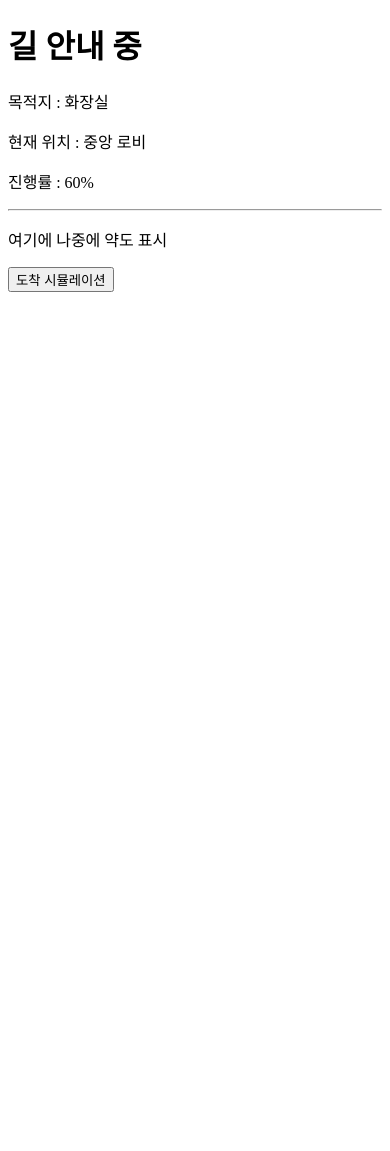
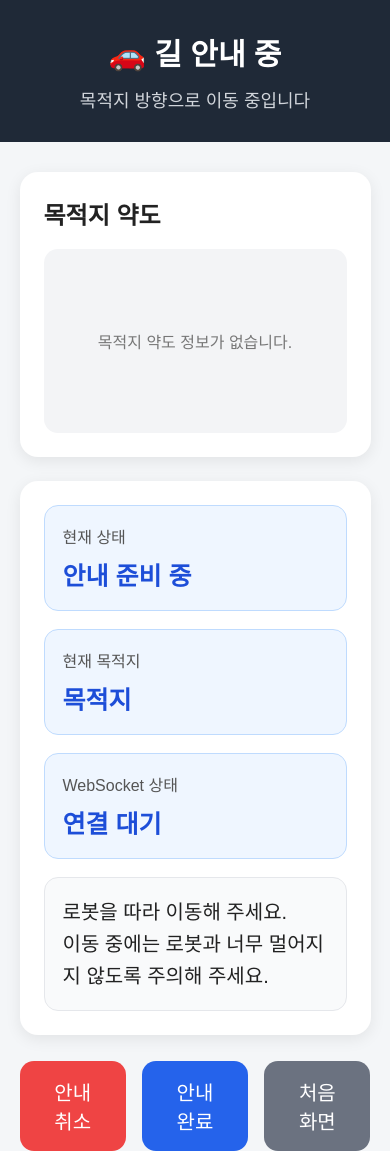
Before and after one commit to ros2-team/Project_Aero, a Flask app: page /navigation in a window 390 px wide. Before the commit the page ends 292 px from the top, so only its background shows below. Run offline with Flask 3, Linux system fonts and the light colour scheme; some libraries are stand-ins or nearby versions.

Commit message:
socketio

```diff
--- a/flask_server/app.py
+++ b/flask_server/app.py
@@ -6,12 +6,13 @@ from flask import Flask
 from flask import render_template
 from flask import request
 from flask import jsonify
+from flask_socketio import SocketIO
+from flask_socketio import emit
 from database.database import get_db_connection
 from database.database import get_locations
 from database.location import get_location_by_code
 
 #   function    ---------------------------------------------------------------------------------------------
-
 def send_route_to_ros2(navigation_route):
     args = []
     for target in navigation_route:
@@ -30,10 +31,26 @@ def send_route_to_ros2(navigation_route):
         ["bash", "-c", command]
     )
 
-#   flask server    ---------------------------------------------------------------------------------------------
+#   flask init     ---------------------------------------------------------------------------------------------
+app = Flask(__name__)
+socketio = SocketIO(
+    app,
+    cors_allowed_origins = "*"
+)
 
-app = Flask(__name__)
+#   flask socketio    ---------------------------------------------------------------------------------------------
+@socketio.on("connect")
+def handle_connect():
+    print("Websocket connected")
+    emit("navigation_status",
+        {"status" : "connected",
+        "message" : "WebSocket 연결완료"})
 
+@socketio.on("disconnect")
+def handle_disconnect():
+    print("WebSocket disconnected")
+
+#   flask route    ---------------------------------------------------------------------------------------------
 # 로밍 화면
 @app.route("/")
 @app.route("/idle")
@@ -61,12 +78,18 @@ def navigation():
 
     destination = request.args.get(
         "destination",
-        "화장실"
+        "목적지"
+    )
+
+    location_code = request.args.get(
+        "location_code",
+        "unknown"
     )
 
     return render_template(
         "navigation.html",
-        destination=destination
+        destination=destination,
+        location_code=location_code
     )
 
 # 안내 완료
@@ -155,7 +178,8 @@ def start_navigation():
     })
 
 if __name__ == "__main__":
-    app.run(
+    socketio.run(
+        app,
         host="0.0.0.0",
         port=5000,
         debug=True
--- a/flask_server/static/js/destination.js
+++ b/flask_server/static/js/destination.js
@@ -111,7 +111,8 @@ function startNavigation() {
         console.log("서버 응답:", data);
         if (data.status === "success") {
             const firstDestination = data.route[0].location_name;
-            location.href = '/navigation?destination=${encodeURIComponent(firstDestination)}';
+            const firstLocationCode = data.route[0].location_code;
+            location.href = '/navigation?destination=${encodeURIComponent(firstDestination)}&location_code=${encodeURIComponent(firstLocationCode)}';
         }
         else {
             alert("경로 전송 실패: " + data.message);
--- /dev/null
+++ b/flask_server/static/js/navigation.js
@@ -0,0 +1,102 @@
+const socket = io();
+
+const statusValue = document.getElementById("statusValue");
+const socketStatus = document.getElementById("socketStatus");
+const guideMessage = document.getElementById("guideMessage");
+const currentTarget = document.getElementById("currentTarget");
+
+const cancelButton = document.getElementById("cancelButton");
+const finishButton = document.getElementById("finishButton");
+const homeButton = document.getElementById("homeButton");
+
+
+socket.on("connect", () => {
+    console.log("WebSocket connected");
+
+    if (socketStatus) {
+        socketStatus.innerText = "연결됨";
+    }
+});
+
+
+socket.on("disconnect", () => {
+    console.log("WebSocket disconnected");
+
+    if (socketStatus) {
+        socketStatus.innerText = "연결 끊김";
+    }
+});
+
+
+socket.on("navigation_status", (data) => {
+    console.log("navigation_status:", data);
+
+    if (statusValue && data.status) {
+        statusValue.innerText = convertStatusText(data.status);
+    }
+
+    if (guideMessage && data.message) {
+        guideMessage.innerText = data.message;
+    }
+
+    if (currentTarget && data.location_name) {
+        currentTarget.innerText = data.location_name;
+    }
+
+    if (data.status === "finished") {
+        setTimeout(() => {
+            location.href = "/finish";
+        }, 1500);
+    }
+});
+
+
+function convertStatusText(status) {
+    if (status === "connected") {
+        return "연결 완료";
+    }
+
+    if (status === "started") {
+        return "안내 시작";
+    }
+
+    if (status === "moving") {
+        return "이동 중";
+    }
+
+    if (status === "arrived") {
+        return "목적지 도착";
+    }
+
+    if (status === "finished") {
+        return "안내 완료";
+    }
+
+    if (status === "error") {
+        return "오류 발생";
+    }
+
+    return status;
+}
+
+
+cancelButton.addEventListener("click", () => {
+    const result = confirm("길 안내를 취소하시겠습니까?");
+
+    if (!result) {
+        return;
+    }
+
+    // 아직 로봇 정지 API는 안 만들었으므로 화면만 이동
+    location.href = "/idle";
+});
+
+
+finishButton.addEventListener("click", () => {
+    location.href = "/finish";
+});
+
+
+homeButton.addEventListener("click", () => {
+    location.href = "/idle";
+});
--- a/flask_server/templates/navigation.html
+++ b/flask_server/templates/navigation.html
@@ -1,27 +1,248 @@
 <!DOCTYPE html>
-<html>
+<html lang="ko">
 <head>
-    <title>Navigation</title>
+    <meta charset="UTF-8">
+    <meta name="viewport" content="width=device-width, initial-scale=1.0">
+    <title>길 안내 중</title>
+    <link rel="icon" href="data:,">
+
+    <style>
+        body {
+            margin: 0;
+            padding: 0;
+            font-family: Arial, sans-serif;
+            background: #f4f6f8;
+            color: #222;
+        }
+
+        .page {
+            width: 100%;
+            min-height: 100vh;
+        }
+
+        .header {
+            width: 100%;
+            padding: 30px 0;
+            background: #1f2937;
+            color: white;
+            text-align: center;
+        }
+
+        .header h1 {
+            margin: 0;
+            font-size: 38px;
+        }
+
+        .header p {
+            margin: 12px 0 0 0;
+            font-size: 22px;
+            color: #d1d5db;
+        }
+
+        .content {
+            width: 90%;
+            max-width: 1100px;
+            margin: 30px auto 0 auto;
+            display: flex;
+            gap: 24px;
+        }
+
+        .panel {
+            background: white;
+            border-radius: 18px;
+            padding: 24px;
+            box-shadow: 0 4px 16px rgba(0,0,0,0.08);
+        }
+
+        .map-panel {
+            flex: 2;
+        }
+
+        .status-panel {
+            flex: 1;
+        }
+
+        .panel-title {
+            font-size: 24px;
+            font-weight: bold;
+            margin-bottom: 18px;
+        }
+
+        .map-image {
+            width: 100%;
+            border-radius: 14px;
+            border: 1px solid #ddd;
+        }
+
+        .no-map {
+            padding: 80px 0;
+            text-align: center;
+            color: #777;
+            background: #f3f4f6;
+            border-radius: 14px;
+        }
+
+        .status-box {
+            padding: 18px;
+            border-radius: 14px;
+            background: #eff6ff;
+            border: 1px solid #bfdbfe;
+            margin-bottom: 18px;
+        }
+
+        .status-label {
+            font-size: 16px;
+            color: #555;
+            margin-bottom: 8px;
+        }
+
+        .status-value {
+            font-size: 25px;
+            font-weight: bold;
+            color: #1d4ed8;
+        }
+
+        .guide-message {
+            font-size: 20px;
+            line-height: 1.6;
+            padding: 18px;
+            border-radius: 14px;
+            background: #f9fafb;
+            border: 1px solid #e5e7eb;
+        }
+
+        .button-area {
+            width: 90%;
+            max-width: 1100px;
+            margin: 26px auto 0 auto;
+            display: flex;
+            justify-content: center;
+            gap: 16px;
+        }
+
+        button {
+            border: none;
+            border-radius: 14px;
+            padding: 16px 32px;
+            font-size: 20px;
+            cursor: pointer;
+        }
+
+        .btn-cancel {
+            background: #ef4444;
+            color: white;
+        }
+
+        .btn-finish {
+            background: #2563eb;
+            color: white;
+        }
+
+        .btn-home {
+            background: #6b7280;
+            color: white;
+        }
+
+        @media (max-width: 800px) {
+            .content {
+                flex-direction: column;
+            }
+
+            .header h1 {
+                font-size: 30px;
+            }
+
+            .header p {
+                font-size: 18px;
+            }
+        }
+    </style>
 </head>
+
 <body>
+    <div class="page">
 
-<h1>길 안내 중</h1>
+        <div class="header">
+            <h1>🚗 길 안내 중</h1>
+            <p>
+                <span id="destinationName">{{ destination }}</span>
+                방향으로 이동 중입니다
+            </p>
+        </div>
 
-<p>목적지 : {{ destination }}</p>
+        <div class="content">
 
-<p>현재 위치 : 중앙 로비</p>
+            <div class="panel map-panel">
+                <div class="panel-title">목적지 약도</div>
 
-<p>진행률 : 60%</p>
+                {% if location_code != "unknown" %}
+                    <img
+                        class="map-image"
+                        id="mapImage"
+                        src="{{ url_for('static', filename='img/pos_img/' + location_code + '.png') }}"
+                        alt="목적지 약도"
+                    >
+                {% else %}
+                    <div class="no-map">
+                        목적지 약도 정보가 없습니다.
+                    </div>
+                {% endif %}
+            </div>
 
-<hr>
+            <div class="panel status-panel">
 
-<p>
-여기에 나중에 약도 표시
-</p>
+                <div class="status-box">
+                    <div class="status-label">현재 상태</div>
+                    <div class="status-value" id="statusValue">
+                        안내 준비 중
+                    </div>
+                </div>
 
-<button onclick="location.href='/finish'">
-    도착 시뮬레이션
-</button>
+                <div class="status-box">
+                    <div class="status-label">현재 목적지</div>
+                    <div class="status-value" id="currentTarget">
+                        {{ destination }}
+                    </div>
+                </div>
 
+                <div class="status-box">
+                    <div class="status-label">WebSocket 상태</div>
+                    <div class="status-value" id="socketStatus">
+                        연결 대기
+                    </div>
+                </div>
+
+                <div class="guide-message" id="guideMessage">
+                    로봇을 따라 이동해 주세요.<br>
+                    이동 중에는 로봇과 너무 멀어지지 않도록 주의해 주세요.
+                </div>
+
+            </div>
+
+        </div>
+
+        <div class="button-area">
+            <button class="btn-cancel" id="cancelButton">
+                안내 취소
+            </button>
+
+            <button class="btn-finish" id="finishButton">
+                안내 완료
+            </button>
+
+            <button class="btn-home" id="homeButton">
+                처음 화면
+            </button>
+        </div>
+
+    </div>
+
+    <script>
+        const LOCATION_CODE = "{{ location_code }}";
+        const DESTINATION_NAME = "{{ destination }}";
+    </script>
+
+    <script src="https://cdn.socket.io/4.7.5/socket.io.min.js"></script>
+    <script src="{{ url_for('static', filename='js/navigation.js') }}"></script>
 </body>
 </html>
```
